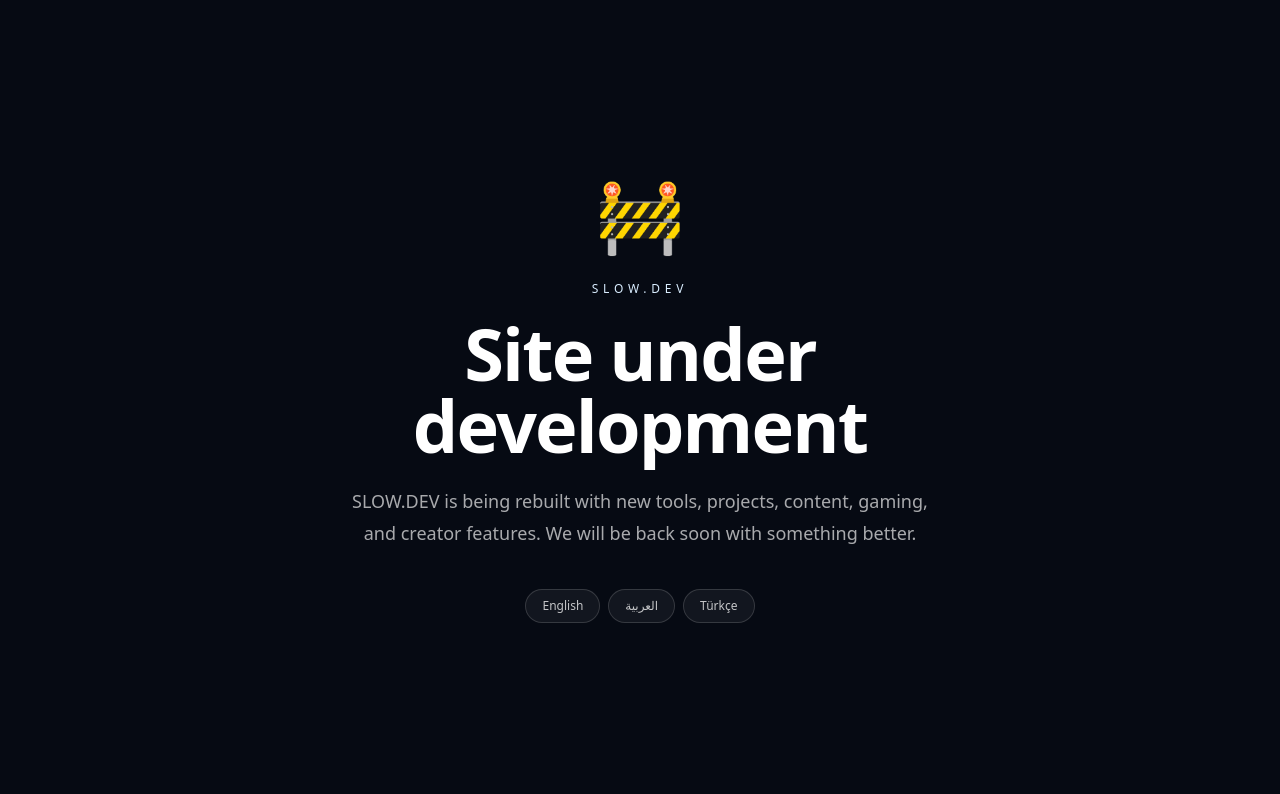
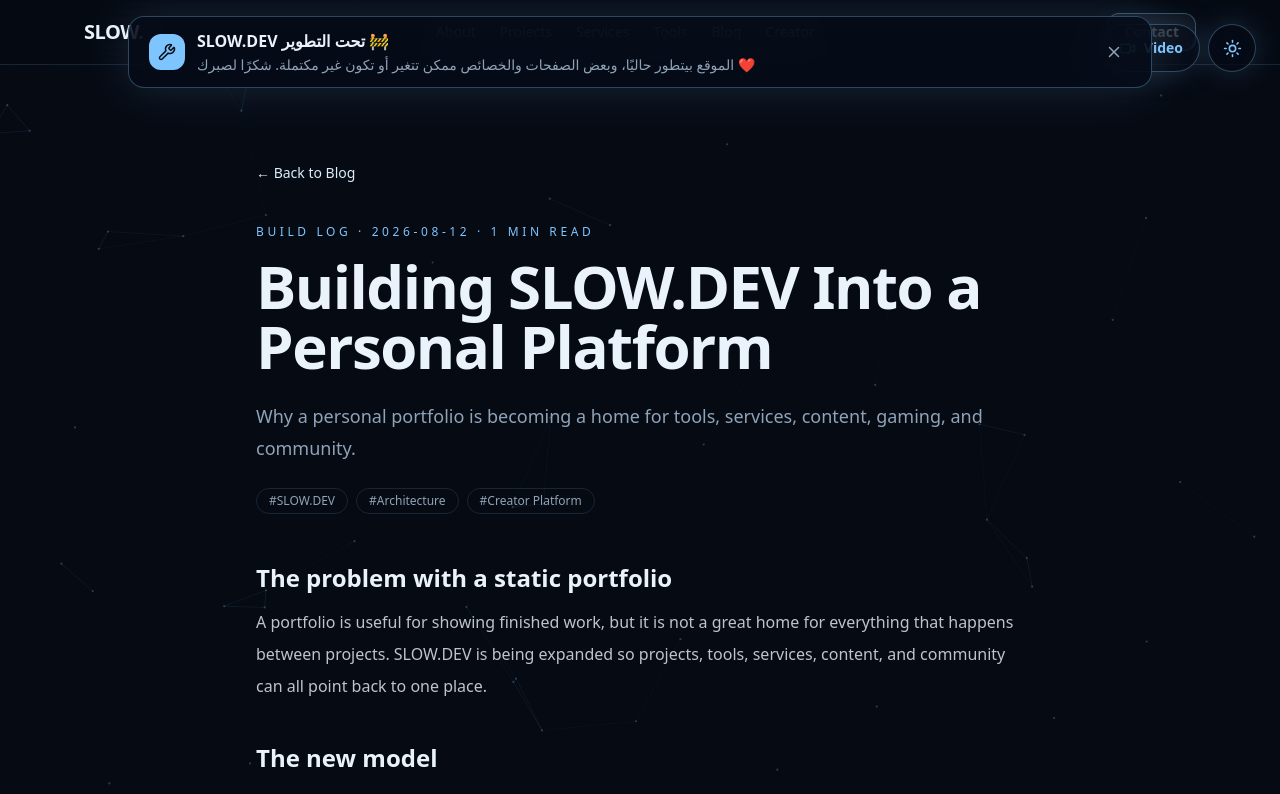
Before and after one commit to SLOW429/personal-site, a Next.js app: page /blog/building-slow-dev-into-a-personal-platform in a window 1280 px wide. Shown: the top 794 px of the page. Built offline with nearby package versions, Linux system fonts and the light colour scheme.

Commit message:
feat: launch public site and disable maintenance mode

```diff
--- a/app/layout.tsx
+++ b/app/layout.tsx
@@ -15,9 +15,9 @@ const siteUrl = "https://slows.dev";
 export const metadata: Metadata = {
   metadataBase: new URL(siteUrl),
   title: { default: "SLOW — Developer, Creator & Builder", template: "%s | SLOW" },
-  description: "SLOW.DEV is currently under development.",
+  description: "SLOW.DEV — developer tools, projects, services, content, gaming, and creator features.",
   alternates: { canonical: "/" },
-  robots: { index: false, follow: false },
+  robots: { index: true, follow: true },
 };
 
 export const viewport = { themeColor: "#060a13" };
@@ -47,14 +47,14 @@ const structuredData = {
   "@type": "WebSite",
   name: "SLOW.DEV",
   url: siteUrl,
-  description: "SLOW.DEV is currently under development.",
+  description: "SLOW.DEV — developer tools, projects, services, content, gaming, and creator features.",
 };
 
 export default async function RootLayout({ children }: Readonly<{ children: React.ReactNode }>) {
   const requestHeaders = await headers();
   const headerLocale = requestHeaders.get("x-site-locale");
   const locale: Locale = isLocale(headerLocale) ? headerLocale : "en";
-  const maintenanceMode = true;
+  const maintenanceMode = false;
 
   return (
     <html lang={locale} dir={localeDirections[locale]} className="h-full antialiased">
```
